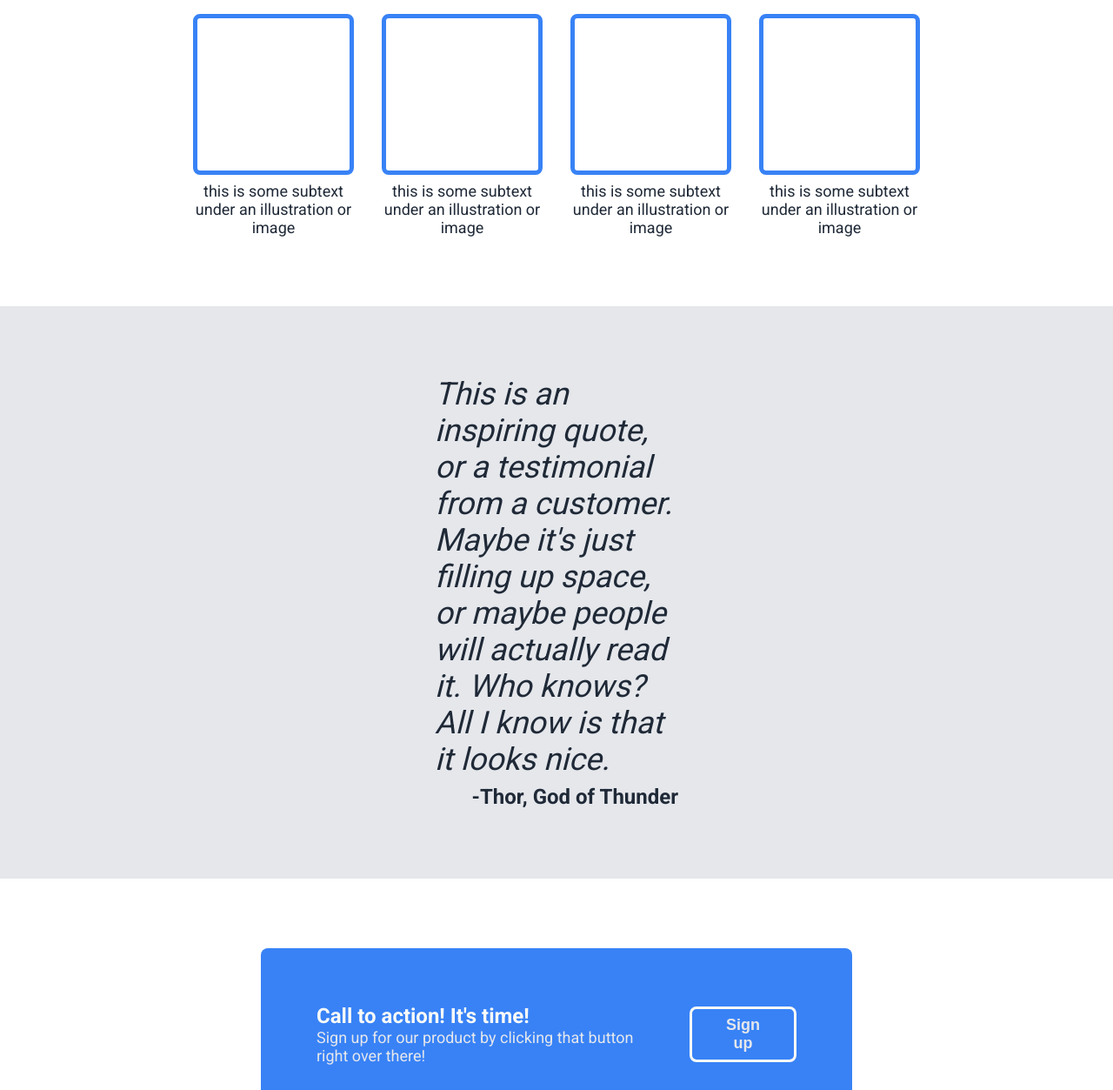
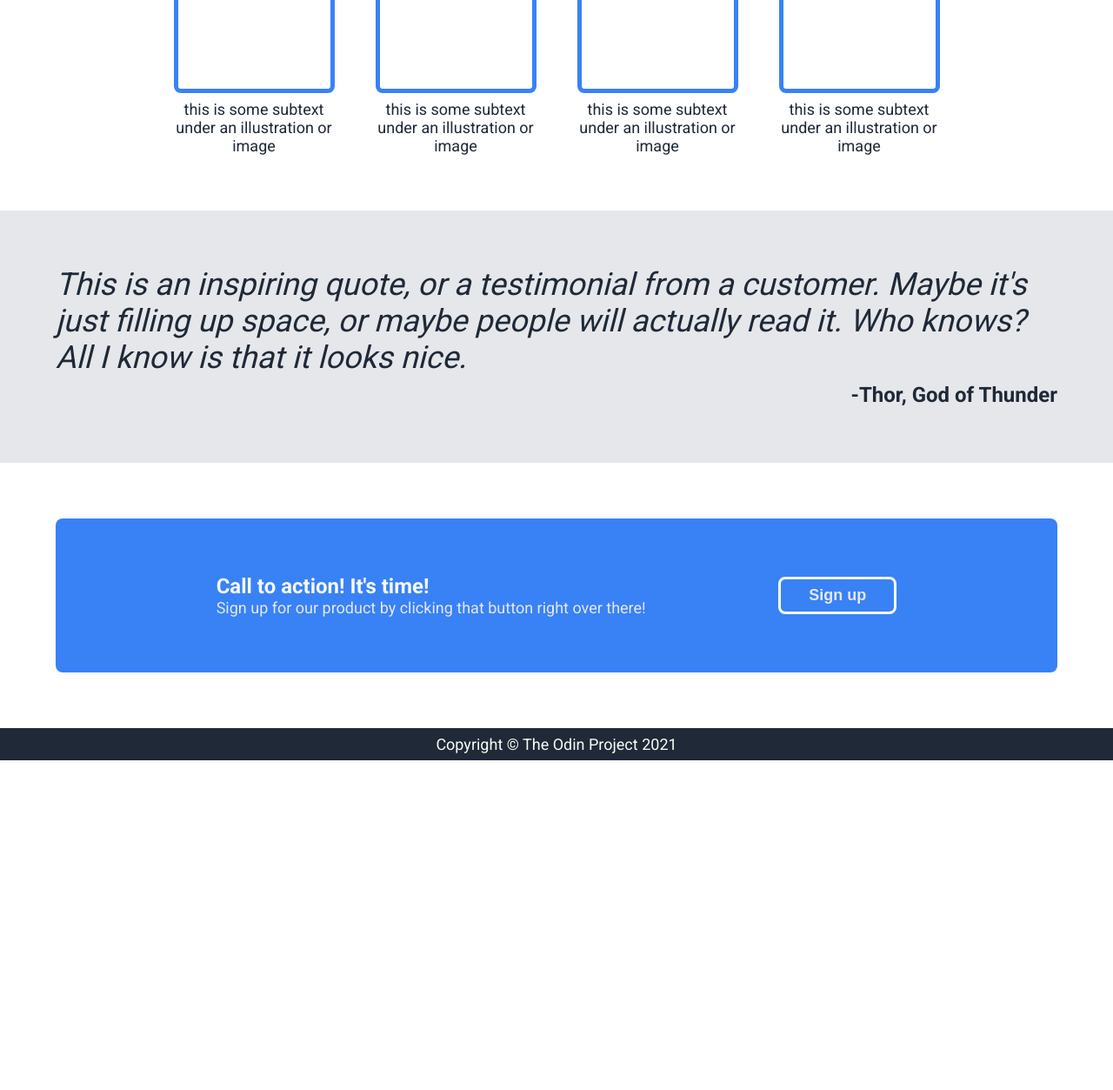
Before and after one commit to torturerealm/landing-page, a plain HTML site: page index.html in a window 1280 px wide. Shown: the part 618-1871 px from the top of the page at 87% size. After the commit the page ends 1492 px from the top, so only its background shows below. Drawn offline with Linux system fonts and the light colour scheme.

Commit message:
Change padding of each section
Changed the padding of each section to 64px from 300px. Because it was too large before and hindering the webpage style.

```diff
--- a/style.css
+++ b/style.css
@@ -12,7 +12,7 @@ body {
 .header, .footer {
     background-color: #1F2937;
     color: #F9FAF8;
-    padding: 16px 300px;
+    padding: 8px 64px;
 }
 
 .header {
@@ -69,7 +69,7 @@ a {
     color: #F9FAF8;
     display: flex;
     justify-content: space-between;
-    padding: 64px 300px;
+    padding: 64px;
     gap: 64px;
 }
 
@@ -103,7 +103,7 @@ a {
     flex-direction: column;
     justify-content: center;
     align-items: center;
-    padding: 64px 300px 80px;
+    padding: 64px;
 }
 
 .info-content {
@@ -141,7 +141,7 @@ a {
 .third-section {
     background-color: #E5E7EB;
     color: #1F2937;
-    padding: 80px 500px;
+    padding: 64px;
     display: flex;
     flex-direction: column;
     gap: 8px;
@@ -166,7 +166,7 @@ a {
     display: flex;
     justify-content: space-evenly;
     align-items: center;
-    margin: 80px 300px;
+    margin: 64px;
     padding: 64px;
     gap: 32px;
 }
```
